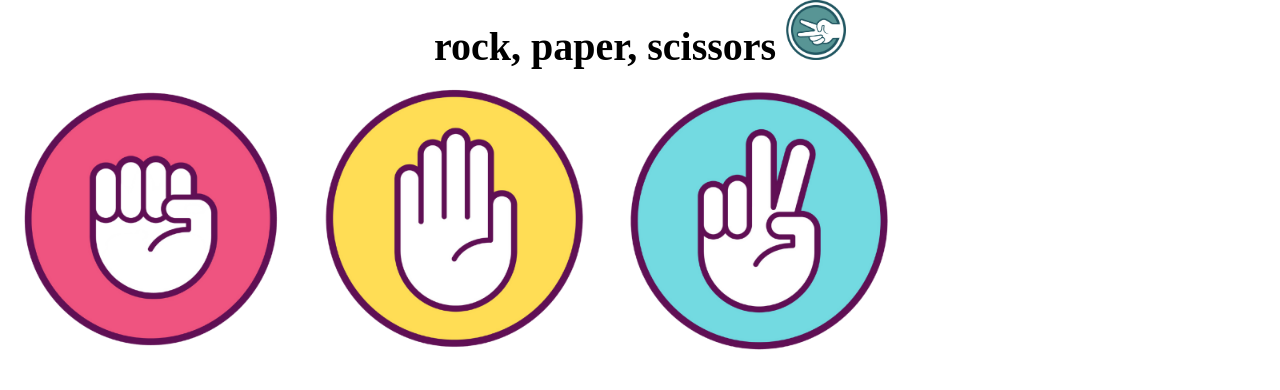
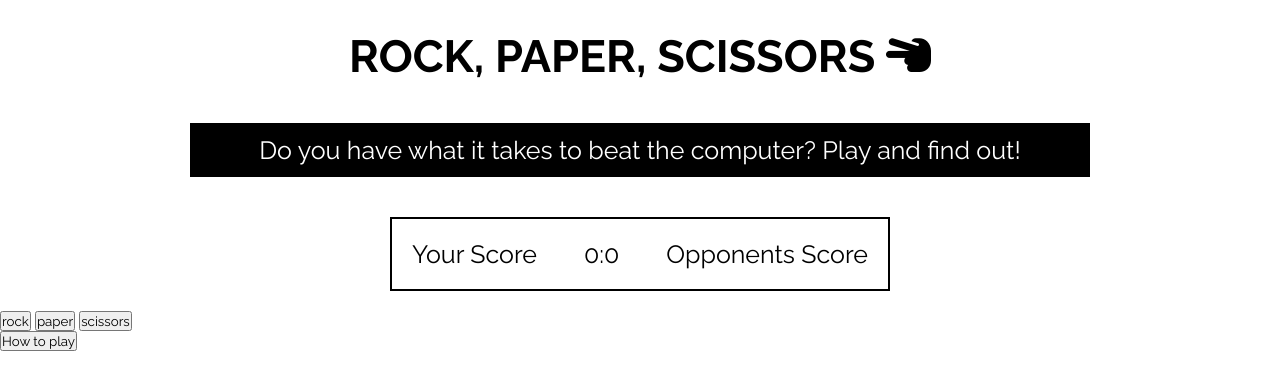
Before and after one commit to DanTaylor28/pp2-first-draft, a plain HTML site: page index.html in a window 1280 px wide. Drawn offline with Linux system fonts and the light colour scheme.

Commit message:
start design again

```diff
--- a/assets/css/style.css
+++ b/assets/css/style.css
@@ -1,22 +1,43 @@
+@import url('https://fonts.googleapis.com/css2?family=Raleway:wght@400;700&display=swap');
+
 * {
-    border: 0;
     margin: 0;
-    display: flexbox;
+    padding: 0;
+    font-family: Raleway, sans-serif;
+    box-sizing: border-box;
 }
 
 .title {
     text-align: center;
-    font-size: 40px;
+    text-transform: uppercase;
+    margin: 30px;
+    font-size: 45px;
 }
 
-
-
-.logo {
-    height: 60px;
-    width: 60px;
+.opener {
+    text-align: center;
+    font-size: 25px;
+    margin: 40px auto;
+    border: 2px solid black;
+    background-color: black;
+    color: white;
+    width: 900px;
+    padding: 10px;
 }
 
-.rock, .paper, .scissors {
-    height:300px;
-    width: 300px;
+#scores {
+    font-size: 25px;
+    text-align: center;
+    border: 2px solid black;
+    width: 500px;
+    padding: 20px;
+    margin: 20px auto;
 }
+
+.user {
+    float: left;
+}
+
+.opponent {
+    float: right;
+}
--- a/index.html
+++ b/index.html
@@ -4,23 +4,39 @@
     <meta charset="UTF-8">
     <meta http-equiv="X-UA-Compatible" content="IE=edge">
     <meta name="viewport" content="width=device-width, initial-scale=1.0">
+    <script src="https://kit.fontawesome.com/7009ec3e44.js" crossorigin="anonymous"></script>
     <link rel="stylesheet" href="assets/css/style.css">
-    <title>Document</title>
+    <title>Rock, Paper, Scissors</title>
 </head>
 <body>
     <header>
-        <div>
-            <h1 class="title">
-                rock, paper, scissors <img class="logo" src="assets/images/logo.jpg"></h1>
-            </div>
+        <h1 class="title">Rock, Paper, Scissors <i class="fa-solid fa-hand-scissors"></i></h1>
     </header>
-    <div>
-        <img class="rock" src="assets/images/rock-button.png">
-        <img class="paper" src="assets/images/paper-button.png">
-        <img class="scissors" src="assets/images/scissors-button.png">
 
+    <div class="opener">
+        <p>Do you have what it takes to beat the computer? Play and find out!</p>
     </div>
 
-    <script src="assets/js/script.js"></script>
+    <div id="scores">
+        <div class="user">Your Score</div>
+        <div class="opponent">Opponents Score</div>
+        <div id="tally">
+            <span>0</span>:<span>0</span>
+        </div>
+    </div>
+
+    <div>
+        <button>rock</button>
+        <button>paper</button>
+        <button>scissors</button>
+    </div>
+
+    <div>
+        <button>How to play</button>
+    </div>
+
+
+
+<script src="assets/js/script.js"></script>
 </body>
 </html>
```
